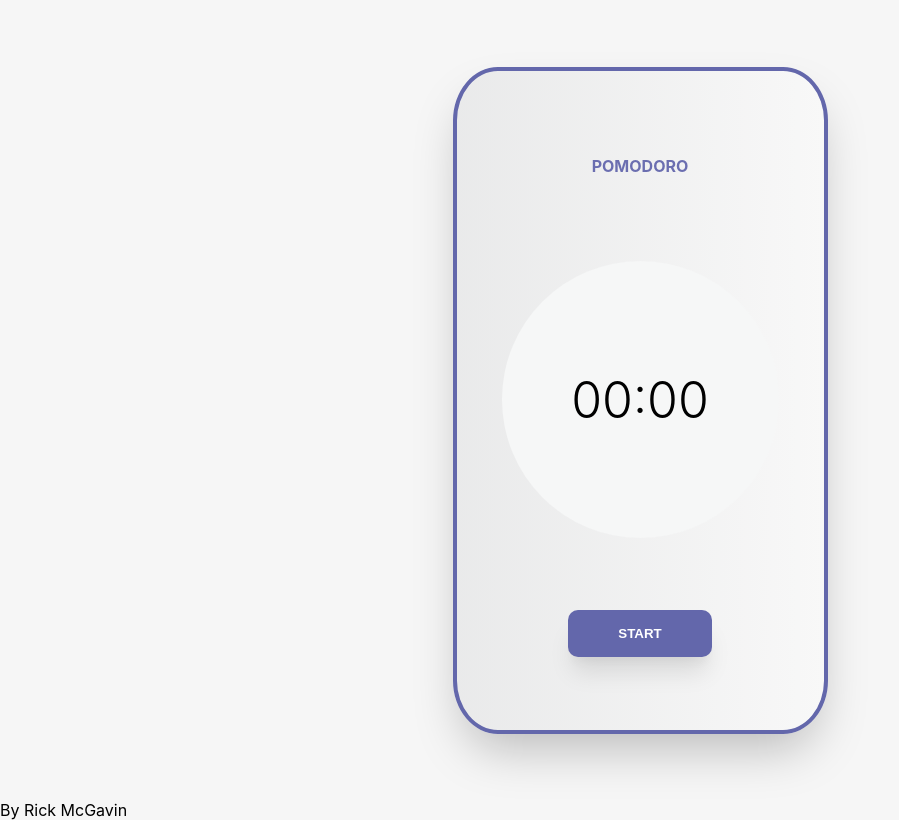
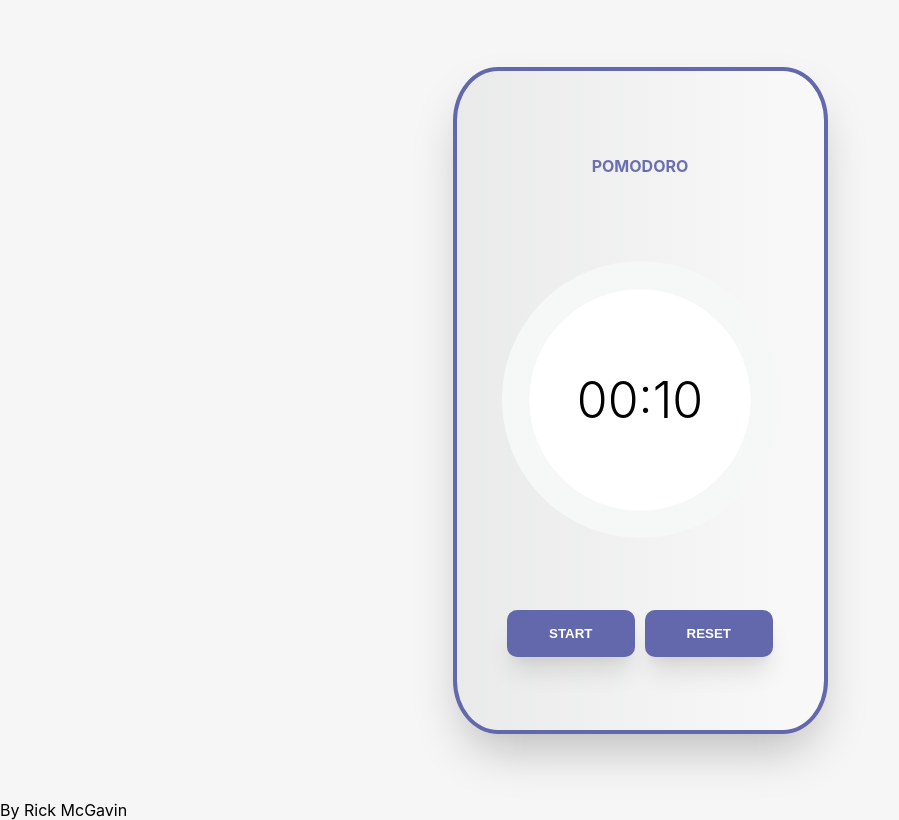
Before and after one commit to rickMcGavin/Pomodoro, a Next.js app: page / in a window 1280 px wide. Shown: the whole page, without its empty margins (0-899 px from the left). Built offline with nearby package versions, Linux system fonts and the light colour scheme.

Commit message:
Initial build out.

```diff
--- a/package.json
+++ b/package.json
@@ -9,11 +9,14 @@
   },
   "dependencies": {
     "next": "10.0.7",
+    "prop-types": "^15.7.2",
     "react": "17.0.1",
+    "react-countdown": "^2.3.1",
     "react-dom": "17.0.1",
-    "react-spring": "^8.0.27"
+    "react-spring": "^9.0.0-rc.3"
   },
   "devDependencies": {
+    "@babel/eslint-parser": "^7.13.8",
     "eslint": "^7.21.0",
     "eslint-config-airbnb": "^18.2.1",
     "eslint-plugin-import": "^2.22.1",
--- a/src/components/App/App.js
+++ b/src/components/App/App.js
@@ -1,16 +1,63 @@
-import React from 'react';
+import React, { useState, useRef, useEffect } from 'react';
+import CountDown from 'react-countdown';
+import { useSpring, animated } from 'react-spring';
+import Display from '../Display/Display';
+import usePomo from '../../hooks/usePomo';
+import { CIRCLE_PATH } from '../../constants';
+import { CONFIG } from '../../constants';
 
-const App = () => (
+// TODO: Fix animation reverse when paused.
+// TODO: When paused, reset button does reset animation. Animation only resets when currently running
+
+const App = () => {
+  const initTime = CONFIG[10]
+  // Hook to get our data and functions we need for the timer
+  const {
+    time, handleReset, timerRef, active, setActive, setTime, resetAnimation
+  } = usePomo();
+
+  // react-spring stuff
+  const props = useSpring({
+    config: { duration: initTime },
+    from: { stroke: '0, 100' },
+    stroke: active ? '100, 100' : '0, 100',
+    reset: resetAnimation
+  })
+  const { stroke } = props;
+
+  // Custom renderer for the timer display
+  const renderer = ({
+    total, completed, formatted,
+  }) => <Display total={total} completed={completed} formatted={formatted} setTime={setTime} />;
+
+  return (
     <div className="container">
       <div className="pomodoro">
         <h2>Pomodoro</h2>
         <div className="outer-circle">
-        <div className="time">00:00</div>
+          <CountDown
+            ref={timerRef}
+            date={Date.now() + time}
+            renderer={renderer}
+            autoStart={false}
+          />
+          <svg className="svg" viewBox="0 0 36 36" width="250">
+            <path className="circle" d={CIRCLE_PATH} />
+            <animated.path
+              className="animate-circle"
+              d={CIRCLE_PATH}
+              strokeDasharray={stroke}
+            />
+          </svg>
         </div>
-      <button type="button" className="button">Start</button>
+        <div>
+          <button onClick={() => setActive(!active)} type="button" className="button">{!active ? 'Start' : 'Pause'}</button>
+          <button onClick={handleReset} type="button" className="button">Reset</button>
+        </div>
       </div>
     </div>
   );
+};
 
 App.displayName = 'App';
 
--- /dev/null
+++ b/src/components/Display/Display.js
@@ -0,0 +1,38 @@
+import React, { useEffect } from 'react';
+import PropTypes from 'prop-types';
+
+const Display = ({
+  total, completed, formatted, setTime,
+}) => {
+  // Set the time here, so if we pause can resume where we were
+  useEffect(() => {
+    setTime(total);
+  }, [total]);
+  const { minutes = '', seconds = '' } = formatted;
+  if (completed) {
+    // Render a completed state
+    return <div>You&apos;re done</div>;
+  }
+  // Render a countdown
+  return (
+    <span className="time">
+      {minutes}
+      :
+      {seconds}
+    </span>
+  );
+};
+
+Display.displayName = 'Display';
+
+Display.propTypes = {
+  total: PropTypes.number.isRequired,
+  completed: PropTypes.bool.isRequired,
+  formatted: PropTypes.shape({
+    minutes: PropTypes.string,
+    seconds: PropTypes.string,
+  }).isRequired,
+  setTime: PropTypes.func.isRequired,
+};
+
+export default Display;
--- /dev/null
+++ b/src/constants.js
@@ -0,0 +1,6 @@
+export const CIRCLE_PATH = `M18 2.0845 a 15.9155 15.9155 0 0 1 0 31.831 a 15.9155 15.9155 0 0 1 0 -31.831`;
+export const CONFIG = {
+  25: 1500000,
+  10: 10000,
+  1: 60000,
+};
--- /dev/null
+++ b/src/hooks/usePomo.js
@@ -0,0 +1,45 @@
+import { useState, useRef, useEffect } from 'react';
+import { CONFIG } from '../constants';
+
+const usePomo = () => {
+  const initTime = CONFIG[10]
+  const [resetAnimation, setResetAnimation] = useState(false);
+  const [active, setActive] = useState(false);
+  const [time, setTime] = useState(initTime);
+
+  const timerRef = useRef();
+  const { stop = () => {}, start = () => {}, pause = () => {}, isStopped = () => false } = timerRef?.current?.api || {};
+
+  const handleReset = () => {
+    if (active) {
+      setActive(!active)
+      return stop();
+    };
+    setTime(initTime);
+  };
+
+  useEffect(() => {
+    if (active) {
+      start();
+      if (resetAnimation) setResetAnimation(!resetAnimation);
+    } else {
+      pause();
+      if (isStopped()) {
+        setResetAnimation(!resetAnimation);
+        setTime(initTime);
+      }
+    }
+  }, [active]);
+
+  return {
+    time,
+    handleReset,
+    timerRef,
+    active,
+    setActive,
+    setTime,
+    resetAnimation
+  }
+}
+
+export default usePomo;
--- a/styles/globals.css
+++ b/styles/globals.css
@@ -45,7 +45,7 @@ a {
   background: linear-gradient(
     90deg,
     rgba(221, 222, 223, 0.5) 0%,
-    rgba(250, 250, 250, 0.5) 100%
+    rgba(250, 250, 250, 0.5) 90%
   );
   border: 4px solid var(--primary);
   border-radius: 12% 12% 12% 12% / 8% 8% 8% 8%;
@@ -66,22 +66,40 @@ a {
   background-color: #f6f7f7;
   height: 277px;
   width: 277px;
+  position: relative;
 }
 
 .time {
   font-size: 50px;
   font-weight: 300;
+  z-index: 1;
 }
 
 .button {
-  cursor: pointer;
-  text-transform: uppercase;
-  font-weight: 700;
   background-color: var(--primary);
   border: none;
   border-radius: 10px;
-  color: var(--white);
-  padding: 16px 50px;
   box-shadow: rgba(0, 0, 0, 0.1) 0px 20px 25px -5px,
     rgba(0, 0, 0, 0.04) 0px 10px 10px -5px;
+  color: var(--white);
+  cursor: pointer;
+  font-weight: 700;
+  margin: 0 5px;
+  padding: 16px 42px;
+  text-transform: uppercase;
 }
+
+.svg {
+  position: absolute;
+}
+
+.svg path {
+  fill: var(--white);
+  opacity: 1;
+}
+
+.animate-circle {
+  fill: none;
+  stroke: var(--secondary);
+  stroke-width: 0.5;
+}
```
Also changed, not shown: .eslintrc.json. Lines whose indentation alone changed are shown as unchanged.
